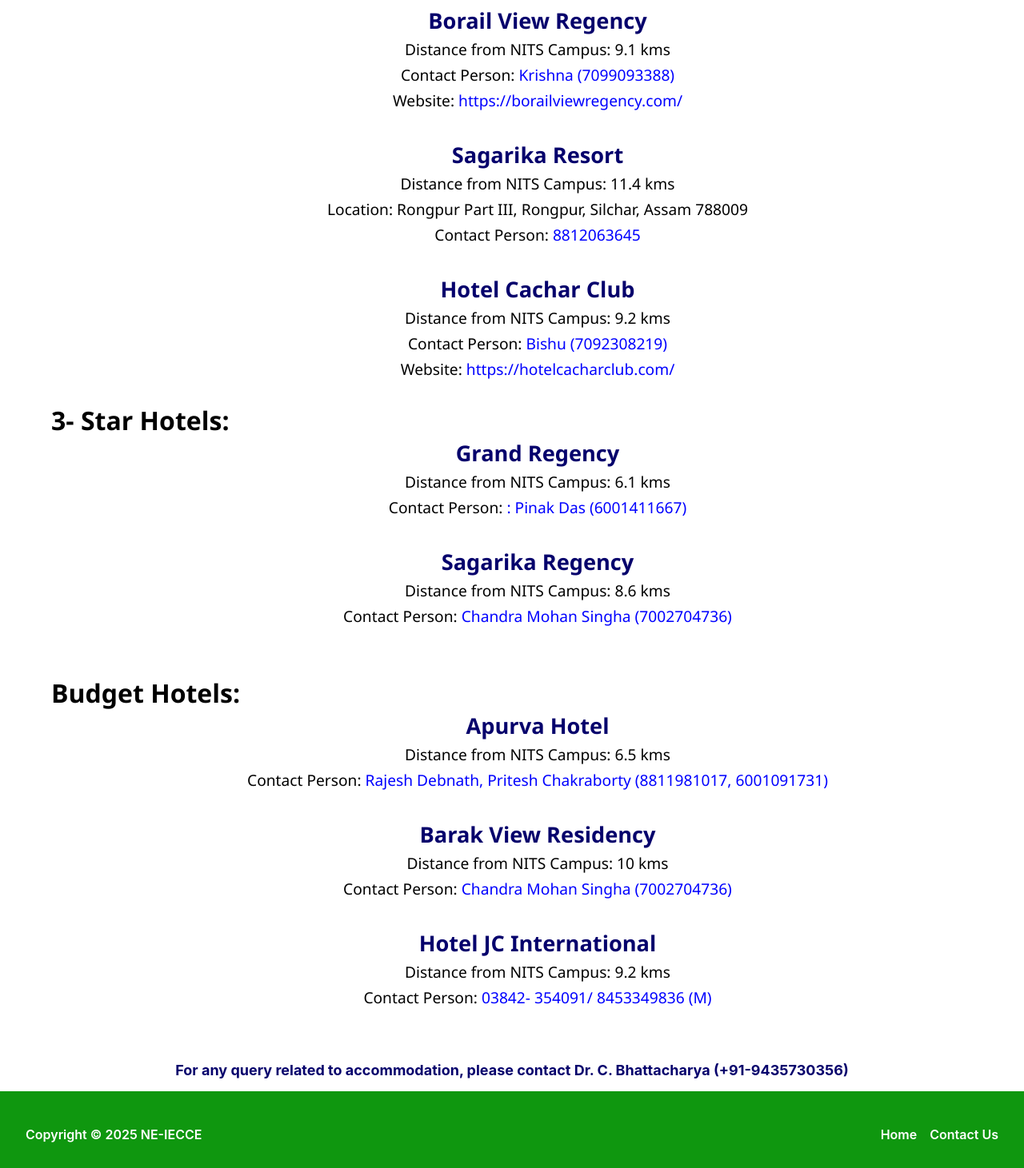
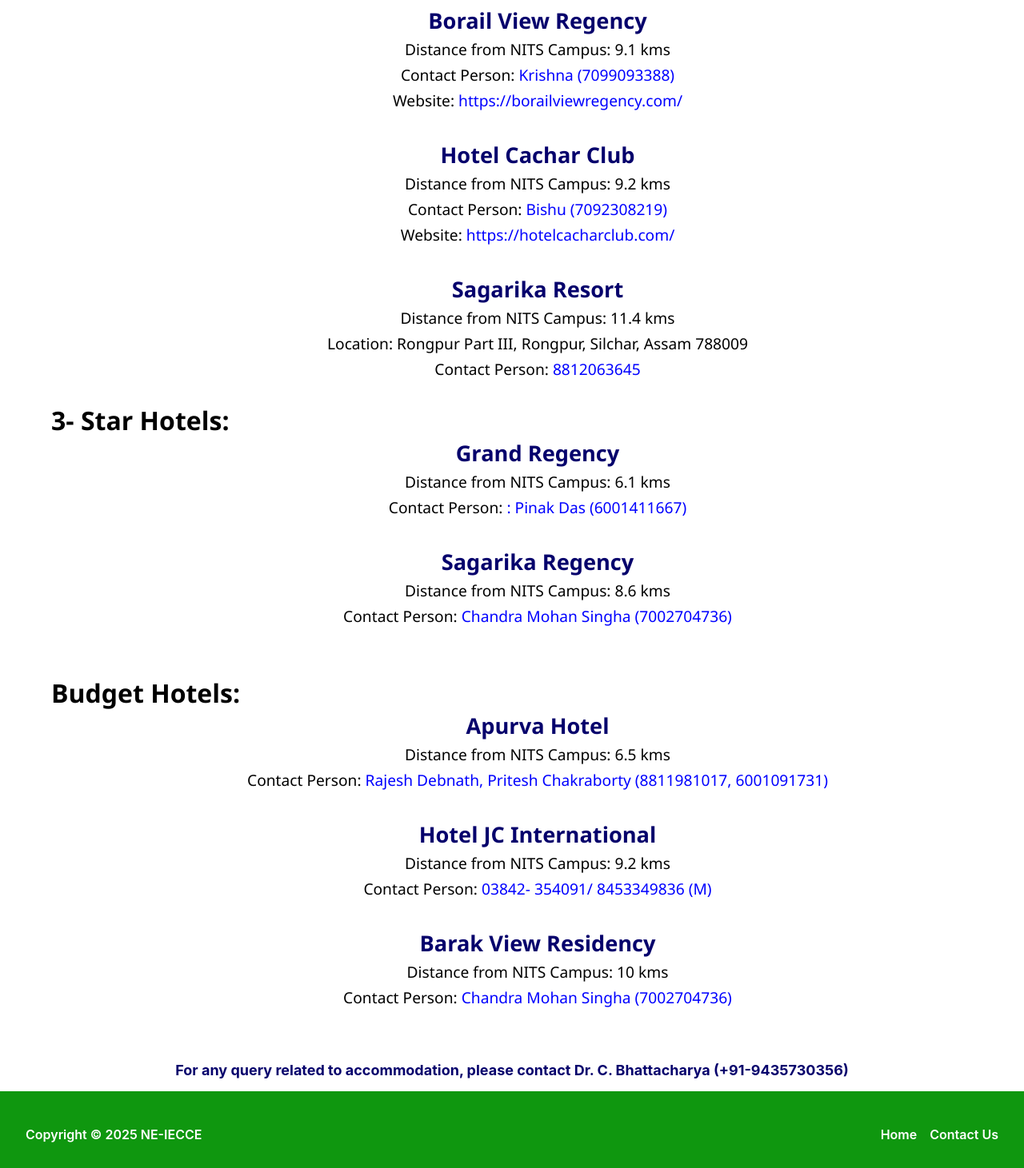
Before and after one commit to PragyaPR06/NEC-ECCE_2025, a React (Create React App) app: page /accomodation in a window 1280 px wide. Shown: the part 916-2377 px from the top of the page at 80% size. Built offline with nearby package versions, Linux system fonts and the light colour scheme; a web font is replaced by a local one.

Commit message:
Rectified the order of accomodation list in ascending order

```diff
--- a/src/Pages/Accomodation.jsx
+++ b/src/Pages/Accomodation.jsx
@@ -78,16 +78,16 @@ const Accomodation =()=>{
                 <h3>Website:
                 <a href='https://borailviewregency.com/'style={{ color: 'blue' }}>  https://borailviewregency.com/</a> </h3>
                 <br></br>
-                <h2>Sagarika Resort</h2>
-                <h3>Distance from NITS Campus:<span> 11.4 kms</span> </h3>
-                <h3>Location: <span> Rongpur Part III, Rongpur, Silchar, Assam 788009</span></h3>
-                <h3>Contact Person: <span style={{ color: 'blue' }}> 8812063645</span> </h3>
-                <br></br>
                 <h2>Hotel Cachar Club</h2>
                 <h3>Distance from NITS Campus:<span> 9.2 kms</span> </h3>
                 <h3>Contact Person: <span style={{ color: 'blue' }}> Bishu (7092308219)</span> </h3>
                 <h3>Website:
                 <a href='https://hotelcacharclub.com/'style={{ color: 'blue' }}> https://hotelcacharclub.com/</a> </h3>
+                <br></br>
+                <h2>Sagarika Resort</h2>
+                <h3>Distance from NITS Campus:<span> 11.4 kms</span> </h3>
+                <h3>Location: <span> Rongpur Part III, Rongpur, Silchar, Assam 788009</span></h3>
+                <h3>Contact Person: <span style={{ color: 'blue' }}> 8812063645</span> </h3>
                 <br></br>
                 <strong>3- Star Hotels:</strong>
                 <h2>Grand Regency</h2>
@@ -103,12 +103,13 @@ const Accomodation =()=>{
                 <h3>Distance from NITS Campus:<span> 6.5 kms</span> </h3>
                 <h3>Contact Person: <span style={{ color: 'blue' }}> Rajesh Debnath, Pritesh Chakraborty (8811981017, 6001091731)
 </span> </h3>
+                <br></br><h2>Hotel JC International</h2>
+                <h3>Distance from NITS Campus:<span> 9.2 kms</span> </h3>
+                <h3>Contact Person: <span style={{ color: 'blue' }}> 03842- 354091/ 8453349836 (M)</span> </h3>
                 <br></br><h2>Barak View Residency</h2>
                 <h3>Distance from NITS Campus:<span> 10 kms</span> </h3>
                 <h3>Contact Person: <span style={{ color: 'blue' }}> Chandra Mohan Singha (7002704736)</span> </h3>
-                <br></br><h2>Hotel JC International</h2>
-                <h3>Distance from NITS Campus:<span> 9.2 kms</span> </h3>
-                <h3>Contact Person: <span style={{ color: 'blue' }}> 03842- 354091/ 8453349836 (M)</span> </h3>
+
             </ul>
             <br></br>
 
```
